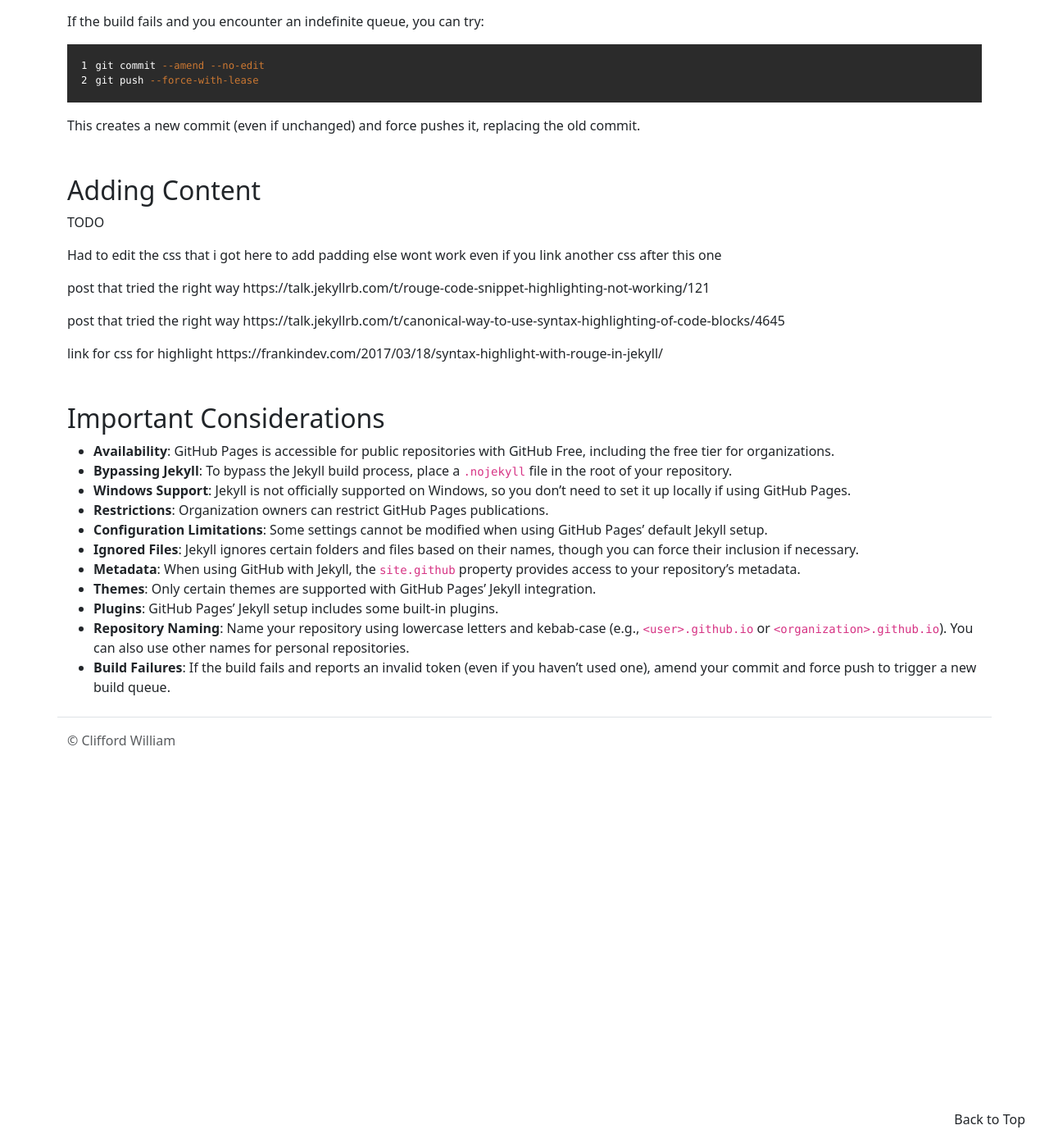
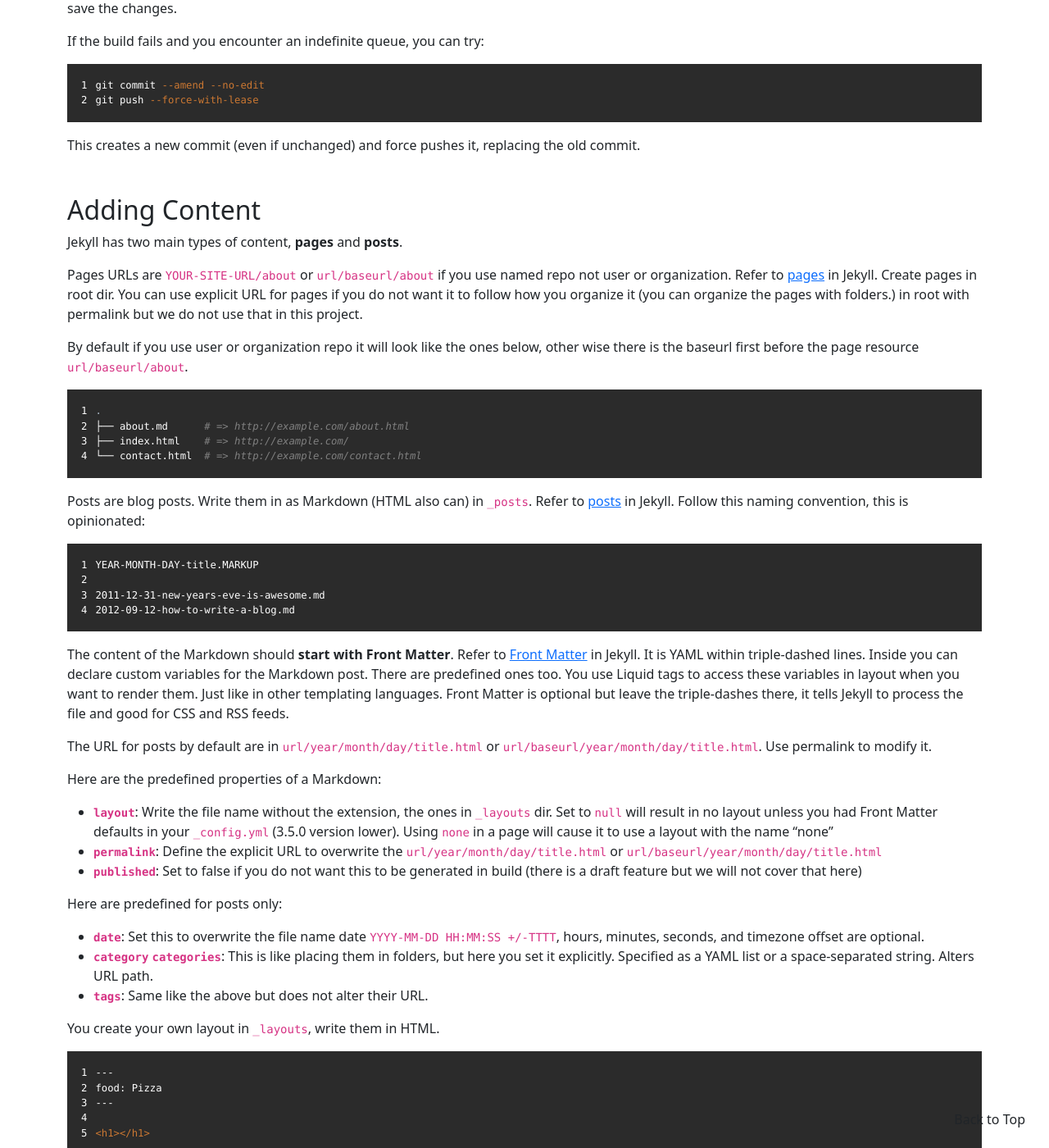
Before and after one commit to cliffordwilliam/my_archive, a Jekyll site: the page built from _posts/2024-09-12-github-pages-and-jekyll.md, in a window 1280 px wide and 1400 px high, scrolled down 2807 px. Shown: the whole window at 82% size. Built offline with Jekyll 4.4.1, drawn with Linux system fonts in a browser that asks for light colours; before the commit the page ends 3762 px from its top, so only the background shows below that; some of the changed text lies outside the part shown.

Commit message:
update content

````diff
--- a/_posts/2024-09-12-github-pages-and-jekyll.md
+++ b/_posts/2024-09-12-github-pages-and-jekyll.md
@@ -10,7 +9,7 @@ tags:
 
 ## Introduction
 
-For comprehensive information, refer to the [GitHub Docs](https://docs.github.com/en/pages/setting-up-a-github-pages-site-with-jekyll) and [Jekyll's official site](https://jekyllrb.com/). GitHub Pages uses Jekyll as its static site generator. When you push changes to GitHub, it automatically triggers the Jekyll build process, converting your repository content into static HTML files. Jekyll simplifies the creation of static sites by handling repetitive HTML writing for you. It allows you to define layouts once and use variables, so you don’t have to repeat content across multiple pages.
+For comprehensive information, refer to the [GitHub Docs](https://docs.github.com/en/pages/setting-up-a-github-pages-site-with-jekyll){:target="_blank"} and [Jekyll's official site](https://jekyllrb.com/){:target="_blank"}. GitHub Pages uses Jekyll as its static site generator. When you push changes to GitHub, it automatically triggers the Jekyll build process, converting your repository content into static HTML files. Jekyll simplifies the creation of static sites by handling repetitive HTML writing for you. It allows you to define layouts once and use variables, so you don’t have to repeat content across multiple pages.
 
 ## GitHub Pages & Jekyll
 
@@ -24,11 +23,11 @@ Jekyll is a static site generator that integrates seamlessly with GitHub Pages.
 
 ### Jekyll Configuration
 
-The `_config.yml` file in your project root contains Jekyll’s settings. For details, refer to the [Jekyll Configuration Documentation](https://jekyllrb.com/docs/configuration/). Some settings are not editable when using GitHub Pages’ built-in Jekyll. Additionally, certain folders and files are ignored by Jekyll based on their names (though you can force inclusion if necessary). You don’t need to delve into these details to set up your site.
+The `_config.yml` file in your project root contains Jekyll’s settings. For details, refer to the [Jekyll Configuration Documentation](https://jekyllrb.com/docs/configuration/){:target="_blank"}. Some settings are not editable when using GitHub Pages’ built-in Jekyll. Additionally, certain folders and files are ignored by Jekyll based on their names (though you can force inclusion if necessary). You don’t need to delve into these details to set up your site.
 
 ### Front Matter
 
-Add YAML Front Matter to the top of your Markdown or HTML files to include metadata like `page.title`. For more information, see the [Jekyll Front Matter Documentation](https://jekyllrb.com/docs/front-matter/). When using GitHub Pages with Jekyll, you also have access to the `site.github` property. For details, refer to the [Jekyll Metadata Documentation](https://jekyll.github.io/github-metadata/site.github/).
+Add YAML Front Matter to the top of your Markdown or HTML files to include metadata like `page.title`. For more information, see the [Jekyll Front Matter Documentation](https://jekyllrb.com/docs/front-matter/){:target="_blank"}. When using GitHub Pages with Jekyll, you also have access to the `site.github` property. For details, refer to the [Jekyll Metadata Documentation](https://jekyll.github.io/github-metadata/site.github/){:target="_blank"}.
 
 ### Theme
 
@@ -44,7 +43,7 @@ GitHub’s Jekyll setup includes some built-in plugins, and you can add addition
 
 Name your repository using all lowercase letters and kebab-case (e.g., `my-repo`). You can create a user or organization site with names like `<user>.github.io` or `<organization>.github.io`, but you can also choose any other name. Make sure to set the repository to public, as private repositories are not available with the free plan.
 
-You can configure GitHub Pages to use a different branch or directory for your site’s source files. If you want to change these settings, refer to [Configuring a Publishing Source for Your GitHub Pages Site](https://docs.github.com/en/pages/getting-started-with-github-pages/configuring-a-publishing-source-for-your-github-pages-site).
+You can configure GitHub Pages to use a different branch or directory for your site’s source files. If you want to change these settings, refer to [Configuring a Publishing Source for Your GitHub Pages Site](https://docs.github.com/en/pages/getting-started-with-github-pages/configuring-a-publishing-source-for-your-github-pages-site){:target="_blank"}.
 
 Update the `_config.yml` file as follows:
 
@@ -59,7 +58,7 @@ url: "https://cliffordwilliam.github.io"
 baseurl: "/my_archive"
 ```
 
-Since we are not using a user or organization repository, you need to set the `baseurl` property. Use this property when declaring hyperlinks.
+Since we are not using a user or organization repository, you need to declare the `baseurl`. Use this variable when declaring hyperlinks later as if not the pages by default will link to '`url/about` and not `url/baseurl/about`.
 
 Commit and push your changes. To publish your site, go to the repository URL > Settings > Pages. Set the main branch as the publishing source and save the changes.
 
@@ -74,7 +73,55 @@ This creates a new commit (even if unchanged) and force pushes it, replacing the
 
 ## Adding Content
 
-TODO
+Jekyll has two main types of content, **pages** and **posts**.
+
+Pages URLs are `YOUR-SITE-URL/about` or `url/baseurl/about` if you use named repo not user or organization. Refer to [pages](https://jekyllrb.com/docs/pages/){:target="_blank"} in Jekyll. Create pages in root dir. You can use explicit URL for pages if you do not want it to follow how you organize it (you can organize the pages with folders.) in root with permalink but we do not use that in this project.
+
+By default if you use user or organization repo it will look like the ones below, other wise there is the baseurl first before the page resource `url/baseurl/about`.
+
+```bash
+.
+├── about.md      # => http://example.com/about.html
+├── index.html    # => http://example.com/
+└── contact.html  # => http://example.com/contact.html
+```
+
+Posts are blog posts. Write them in as Markdown (HTML also can) in `_posts`. Refer to [posts](https://jekyllrb.com/docs/posts/){:target="_blank"} in Jekyll. Follow this naming convention, this is opinionated:
+
+```bash
+YEAR-MONTH-DAY-title.MARKUP
+
+2011-12-31-new-years-eve-is-awesome.md
+2012-09-12-how-to-write-a-blog.md
+```
+
+The content of the Markdown should **start with Front Matter**. Refer to [Front Matter](https://jekyllrb.com/docs/front-matter/){:target="_blank"} in Jekyll. It is YAML within triple-dashed lines. Inside you can declare custom variables for the Markdown post. There are predefined ones too. You use Liquid tags to access these variables in layout when you want to render them. Just like in other templating languages. Front Matter is optional but leave the triple-dashes there, it tells Jekyll to process the file and good for CSS and RSS feeds.
+
+The URL for posts by default are in `url/year/month/day/title.html` or `url/baseurl/year/month/day/title.html`. Use permalink to modify it.
+
+Here are the predefined properties of a Markdown:
+
+- **`layout`**: Write the file name without the extension, the ones in `_layouts` dir. Set to `null` will result in no layout unless you had Front Matter defaults in your `_config.yml` (3.5.0 version lower). Using `none` in a page will cause it to use a layout with the name "none"
+- **`permalink`**: Define the explicit URL to overwrite the `url/year/month/day/title.html` or `url/baseurl/year/month/day/title.html`
+- **`published`**: Set to false if you do not want this to be generated in build (there is a draft feature but we will not cover that here)
+
+Here are predefined for posts only:
+
+- **`date`**: Set this to overwrite the file name date `YYYY-MM-DD HH:MM:SS +/-TTTT`, hours, minutes, seconds, and timezone offset are optional.
+- **`category` `categories`**: This is like placing them in folders, but here you set it explicitly. Specified as a YAML list or a space-separated string. Alters URL path.
+- **`tags`**: Same like the above but does not alter their URL.
+
+You create your own layout in `_layouts`, write them in HTML.
+
+```html
+---
+food: Pizza
+---
+
+<h1>{{ page.food }}</h1>
+```
+
+Here is an example to how you use the Front Matter in Liquid.
 
 Had to edit the css that i got here to add padding else wont work even if you link another css after this one
 
````
Also changed, not shown: other parts of _posts/2024-09-12-github-pages-and-jekyll.md (+0 -1 lines), _posts/2024-09-12-first-post.md (+0 -1 lines), _posts/2024-09-14-notebook.md (+0 -1 lines), index.md (+3 -4 lines).
